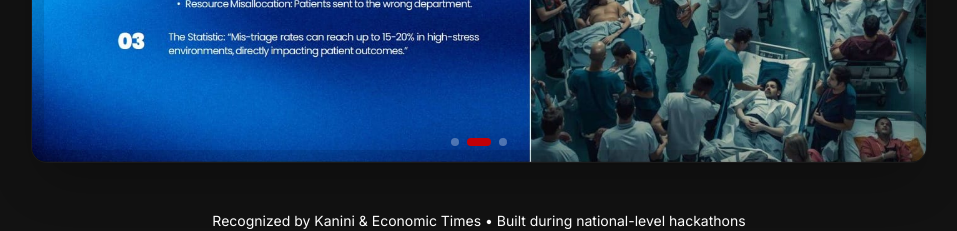
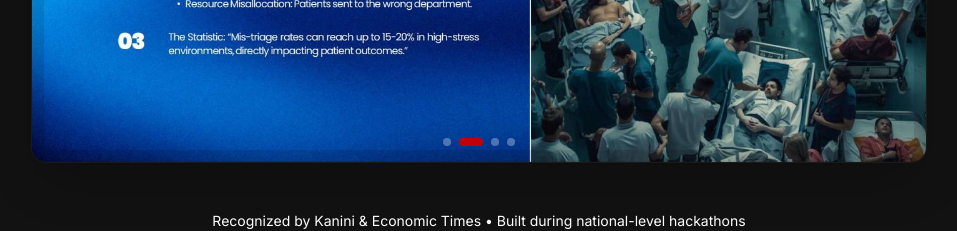
Before and after one commit to PrayatshuMisra/pars_about, a Next.js app: page / in a window 1280 px wide. Shown: the part 1259-1490 px from the top of the page, without its empty margins (161-1118 px from the left). Built offline with nearby package versions, Linux system fonts and the light colour scheme.

Commit message:
fixed 5.png

```diff
--- a/components/sections/hero.tsx
+++ b/components/sections/hero.tsx
@@ -8,7 +8,8 @@ import Link from 'next/link'
 const HERO_IMAGES = [
   '/2.jpeg',
   '/3.jpeg',
-  '/4.jpeg'
+  '/4.jpeg',
+  '/5.png'
 ]
 
 function HeroCarousel() {
```
